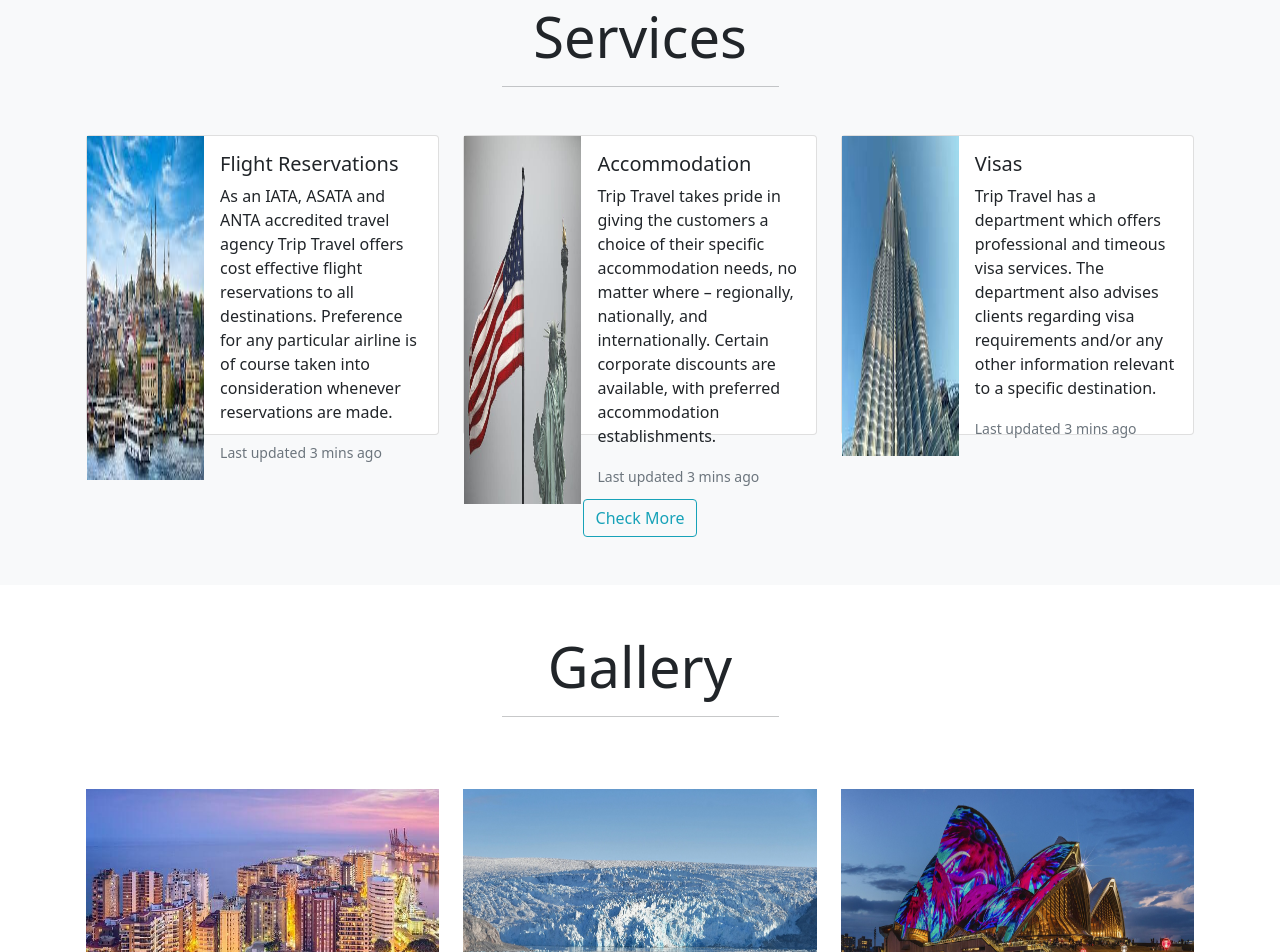
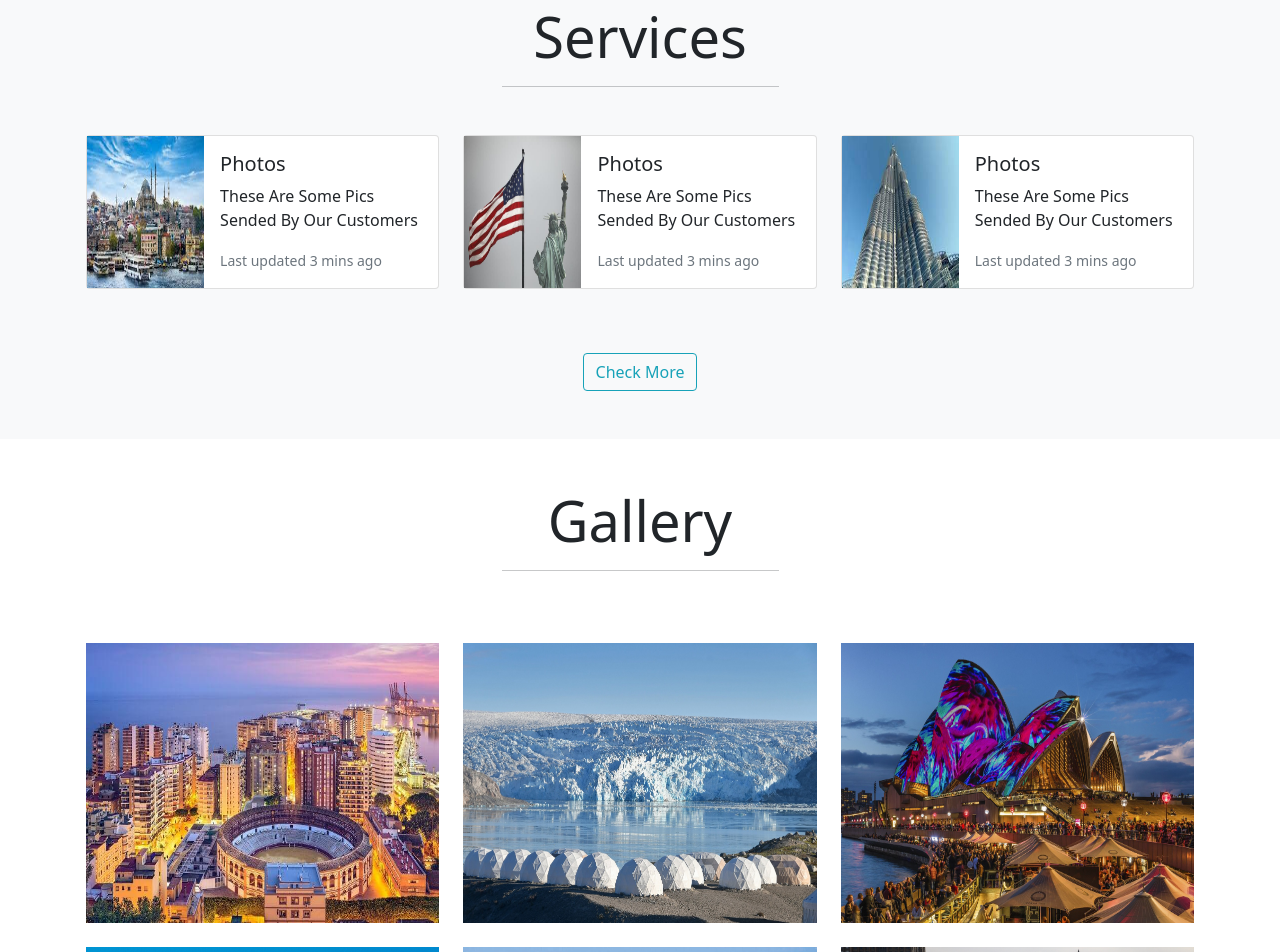
Before and after one commit to haroonahmed-sudo/travelagency, a plain HTML site: page index.html in a window 1280 px wide. Shown: the part 1447-2399 px from the top of the page. Drawn offline with nearby package versions, Linux system fonts and the light colour scheme.

Commit message:
Add files via upload

```diff
--- a/index.html
+++ b/index.html
@@ -105,16 +105,18 @@
             <div class="row my-5">
 
                 <div class="col-md-4 col-10 mx-auto">
-                    <div class="card mb-3" style="max-width: 540px;height: 300px;">
+                    <div class="card mb-3" style="max-width: 540px;">
                         <div class="row g-0">
                             <div class="col-md-4">
                                 <img src="masjid.jpeg" class="img-fluid" alt="...">
                             </div>
                             <div class="col-md-8">
                                 <div class="card-body">
-                                    <h5 class="card-title">Flight Reservations</h5>
+                                    <h5 class="card-title">Photos</h5>
                                     <p class="card-text">
-                                        As an IATA, ASATA and ANTA accredited travel agency Trip Travel offers cost effective flight reservations to all destinations. Preference for any particular airline is of course taken into consideration whenever reservations are made.</p>
+
+                                        These Are Some Pics Sended By Our Customers
+                                    </p>
                                     <p class="card-text"><small class="text-muted">Last updated 3 mins ago</small></p>
                                 </div>
                             </div>
@@ -122,16 +124,16 @@
                     </div>
                 </div>
                 <div class="col-md-4 col-10 mx-auto">
-                    <div class="card mb-3" style="max-width: 540px;height: 300px;">
+                    <div class="card mb-3" style="max-width: 540px;">
                         <div class="row g-0">
                             <div class="col-md-4">
                                 <img src="ame.jpg" class="img-fluid" alt="...">
                             </div>
                             <div class="col-md-8">
                                 <div class="card-body">
-                                    <h5 class="card-title">Accommodation</h5>
+                                    <h5 class="card-title">Photos</h5>
                                     <p class="card-text">
-                                        Trip Travel takes pride in giving the customers a choice of their specific accommodation needs, no matter where – regionally, nationally, and internationally. Certain corporate discounts are available, with preferred accommodation establishments.</p>
+                                        These Are Some Pics Sended By Our Customers</p>
                                     <p class="card-text"><small class="text-muted">Last updated 3 mins ago</small></p>
                                 </div>
                             </div>
@@ -139,15 +141,15 @@
                     </div>
                 </div>
                 <div class="col-md-4 col-10 mx-auto">
-                    <div class="card mb-3" style="max-width: 540px;height: 300px;">
+                    <div class="card mb-3" style="max-width: 540px;">
                         <div class="row g-0">
                             <div class="col-md-4">
                                 <img src="burj.jpeg" class="img-fluid" alt="...">
                             </div>
                             <div class="col-md-8">
                                 <div class="card-body">
-                                    <h5 class="card-title">Visas</h5>
-                                    <p class="card-text">Trip Travel has a department which offers professional and timeous visa services. The department also advises clients regarding visa requirements and/or any other information relevant to a specific destination.</p>
+                                    <h5 class="card-title">Photos</h5>
+                                    <p class="card-text"> These Are Some Pics Sended By Our Customers</p>
                                     <p class="card-text"><small class="text-muted">Last updated 3 mins ago</small></p>
                                 </div>
                             </div>
```
